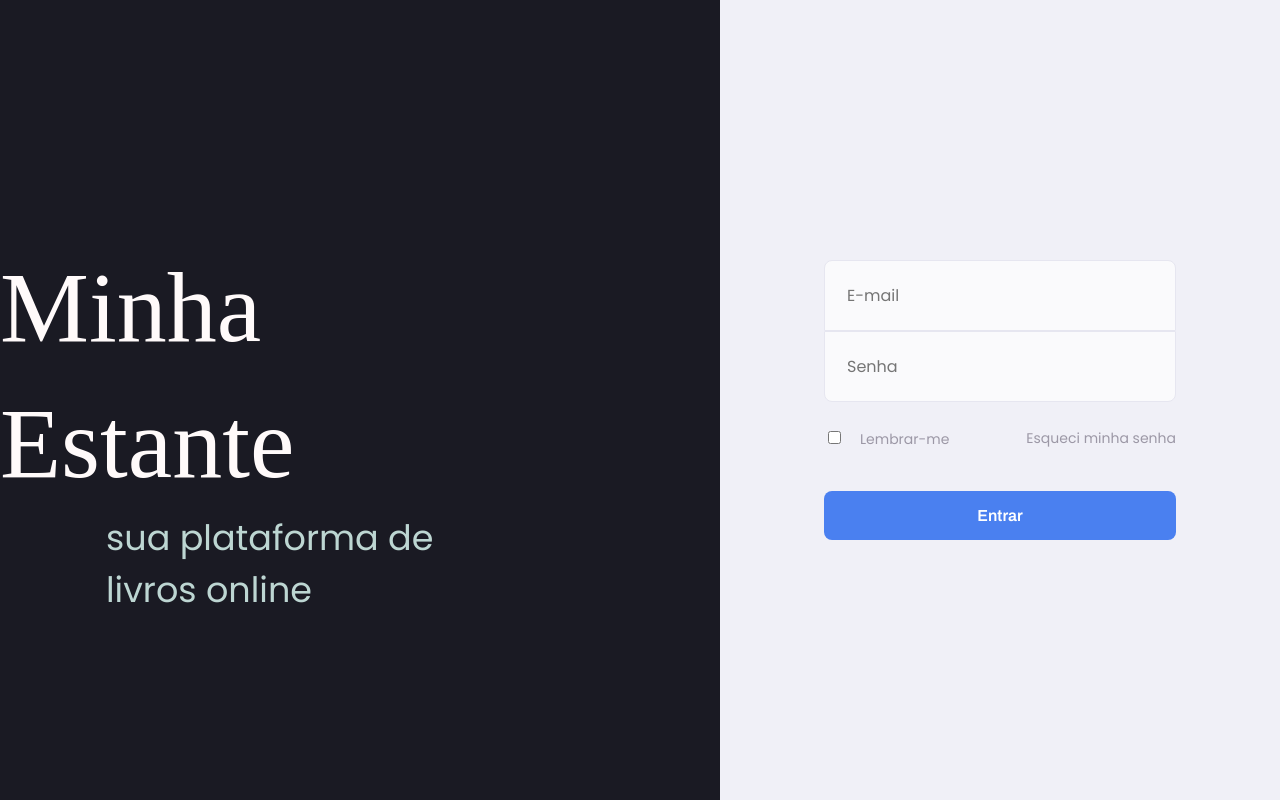
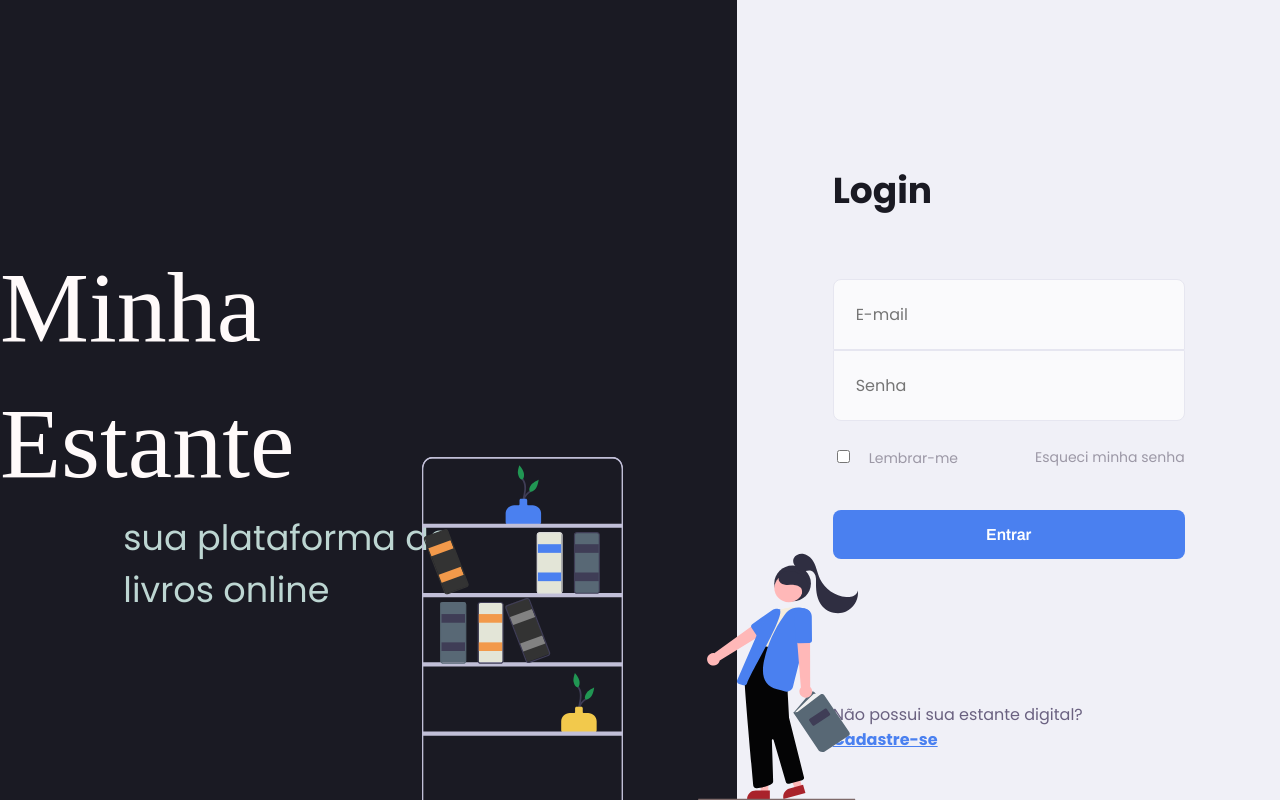
Before and after one commit to artur-coelho/minha-estante, a Vue app: page /login in a window 1280 px wide. Built offline with nearby package versions, Linux system fonts and the light colour scheme; a web font is replaced by a local one.

Commit message:
finished login page styles

```diff
--- a/src/components/auth/LoginForm.vue
+++ b/src/components/auth/LoginForm.vue
@@ -1,6 +1,6 @@
 <template>
   <form @submit.prevent="submitForm" class="login-form">
-    <input type="text" class="base-input top-input" placeholder="E-mail" />
+    <input type="email" class="base-input top-input" placeholder="E-mail" />
     <input
       type="password"
       class="base-input bottom-input"
@@ -39,7 +39,7 @@
 
 <style>
   .login-form {
-    width: 22rem;
+    width: 100%;
   }
 
   .base-input {
--- a/src/pages/auth/LoginPage.vue
+++ b/src/pages/auth/LoginPage.vue
@@ -1,13 +1,23 @@
 <template>
-  <section class="dark-bg login-container">
-    <div class="left-half">
+  <div class="dark-bg login-container">
+    <section class="left-half">
       <h1 class="product-title">Minha Estante</h1>
       <h2 class="product-subtitle">sua plataforma de livros online</h2>
-    </div>
-    <div class="right-half">
-      <login-form></login-form>
-    </div>
-  </section>
+    </section>
+    <section class="right-half">
+      <div class="form-container">
+        <div class="login-title">
+          <h2>Login</h2>
+        </div>
+        <login-form></login-form>
+      </div>
+      <div class="login-footer">
+        <span>Não possui sua estante digital?</span>
+        <router-link to="/register">Cadastre-se</router-link>
+      </div>
+    </section>
+    <img class="login-illustration" src="@/assets/images/login-image.svg" alt="woman choosing a book">
+  </div>
 </template>
 
 <script>
@@ -36,11 +46,59 @@
 
   .right-half {
     background-color: #f0f0f7;
-    width: 50%;
+    width: 47%;
+    height: 100%;
+    display: flex;
+    flex-direction: column;
+    align-items: center;
+  }
+
+  .form-container {
+    width: 22rem;
     height: 100%;
     display: flex;
     flex-direction: column;
     justify-content: center;
     align-items: center;
   }
+
+  .login-title {
+    width: 100%;
+    display: flex;
+    justify-content: flex-start;
+    margin-bottom: 40px;
+  }
+
+  .login-title h2 {
+    font-family: 'Poppins';
+    font-weight: 600;
+    font-size: 36px;
+    line-height: 36px;
+    color: #1a1a23;
+  }
+
+  .login-footer {
+    width: 22rem;
+    margin-bottom: 3rem;
+  }
+
+  .login-footer span {
+    display: block;
+    font-family: 'Poppins';
+    font-weight: 400;
+    font-size: 16px;
+    color: #6a6180;
+  }
+
+  .login-footer a {
+    font-weight: 600;
+    color: #4A80F0;
+  }
+
+  .login-illustration {
+    width: 436px;
+    position: absolute;
+    bottom: 0;
+    left: 33%;
+  }
 </style>
```
Also changed, not shown: src/assets/images/login-image.svg (added).
